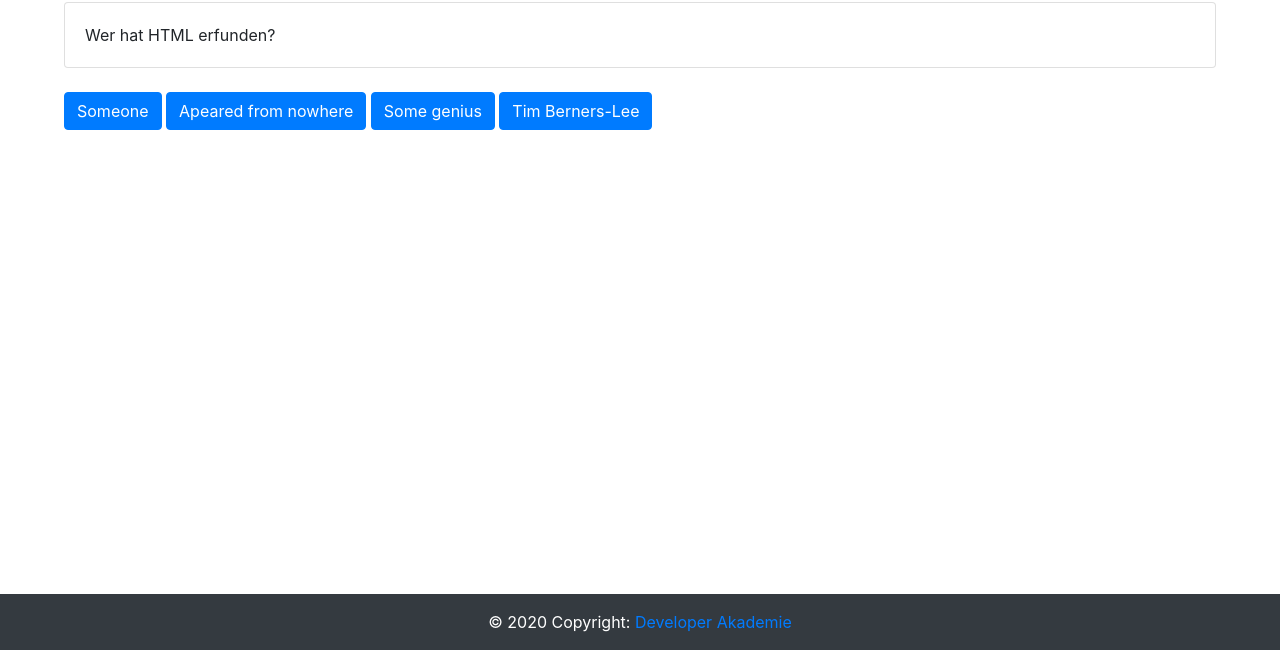
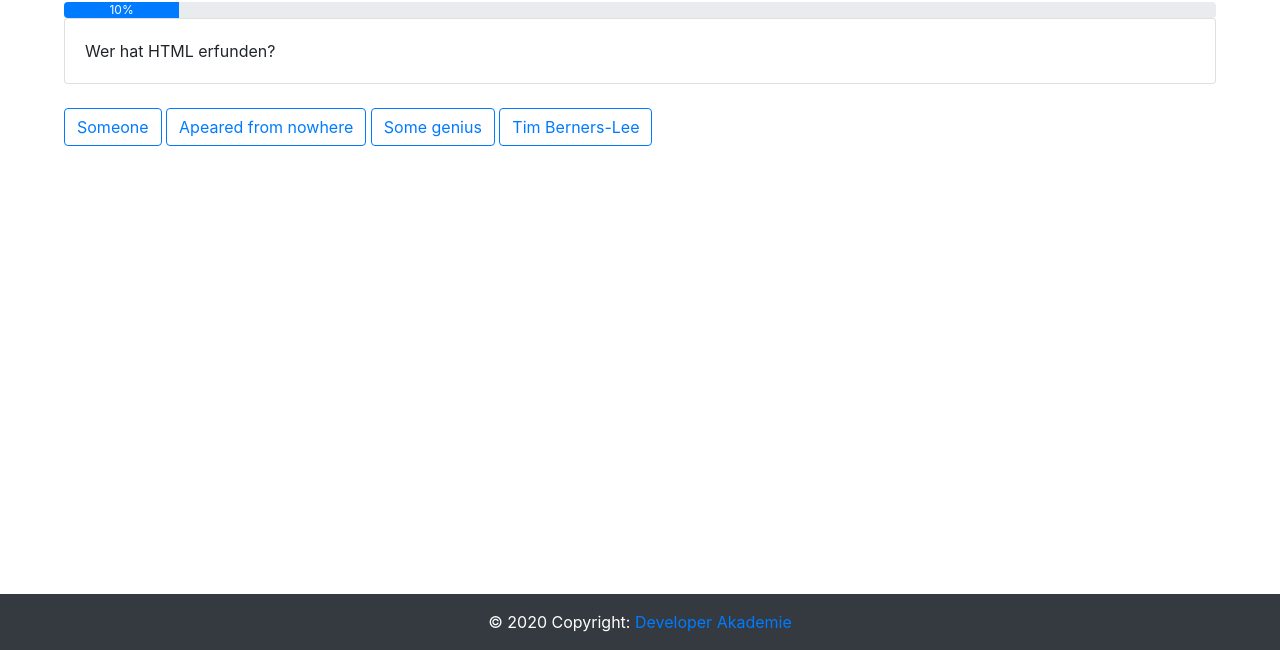
Before and after one commit to vamix2012/QuizAppJS, a plain HTML site: page index.html in a window 1280 px wide. Shown: the part 150-800 px from the top of the page. Drawn offline with nearby package versions, Linux system fonts and the light colour scheme.

Commit message:
added button for next question, progressbar and some new logic

```diff
--- a/game.js
+++ b/game.js
@@ -1,36 +1,69 @@
-let answer_1 = 'Someone';
-let answer_2 = 'Apeared from nowhere';
-let answer_3 = 'Some genius';
-let answer_4 = 'Tim Berners-Lee';
+let question_1 = 'Wer hat HTML erfunden?';
 
+let question_1_answer_1 = 'Someone';
+let question_1_answer_2 = 'Apeared from nowhere';
+let question_1_answer_3 = 'Some genius';
+let question_1_answer_4 = 'Tim Berners-Lee';
+
+let question_2 = 'Was bedeutet das HTML Tag &lt;a&gt;?'
+let question_2_answer_1 = 'Some Tag';
+let question_2_answer_2 = 'Italic';
+let question_2_answer_3 = 'Something';
+let question_2_answer_4 = 'Ein Link';
+
+let right_answer;
+let question_number = 0;
+let progress = 0;
+
+function hideElements() {
+    document.getElementById('right-answer').classList.add('d-none');
+    document.getElementById('next-btn').classList.add('d-none');
+}
 function nextQuestion() {
-    document.getElementById('question').innerHTML = 'Wer hat HTML erfunden?';
+    hideElements();
+    question_number = question_number + 1;
+    progress = question_number * 10;
+    document.getElementById('progress-bar').innerHTML = progress + '%';
+    document.getElementById('progress-bar').style.width = progress + '%';
+    if (question_number == 1) {
+        loadQuestion1();
 
-    document.getElementById('answer1').innerHTML = answer_1;
-    document.getElementById('answer2').innerHTML = answer_2;
-    document.getElementById('answer3').innerHTML = answer_3;
-    document.getElementById('answer4').innerHTML = answer_4;
+    }
+    if (question_number == 2) {
+        loadQuestion2();
+
+    }
+
+    function loadQuestion1() {
+        document.getElementById('question').innerHTML = question_1;
+        document.getElementById('answer1').innerHTML = question_1_answer_1;
+        document.getElementById('answer2').innerHTML = question_1_answer_2;
+        document.getElementById('answer3').innerHTML = question_1_answer_3;
+        document.getElementById('answer4').innerHTML = question_1_answer_4;
+        right_answer = 4;
+    }
+
+    function loadQuestion2() {
+        document.getElementById('question').innerHTML = question_2;
+        document.getElementById('answer1').innerHTML = question_2_answer_1;
+        document.getElementById('answer2').innerHTML = question_2_answer_2;
+        document.getElementById('answer3').innerHTML = question_2_answer_3;
+        document.getElementById('answer4').innerHTML = question_2_answer_4;
+        right_answer = 4;
+
+    }
 }
 
 function answer(a) {
-    let selected_answer;
 
-    if (a == 1) {
-        selected_answer = answer_1;
-    } else if (a == 2) {
-        selected_answer = answer_2;
-    } else if (a == 3) {
-        selected_answer = answer_3;
-    } else {
-        selected_answer = answer_4;
-    }
 
-    if (selected_answer != answer_4) {
+    if (a != right_answer) {
         document.getElementById('wrong-answer').classList.remove('d-none');
         document.getElementById('right-answer').classList.add('d-none');
     } else {
 
         document.getElementById('right-answer').classList.remove('d-none');
         document.getElementById('wrong-answer').classList.add('d-none');
+        document.getElementById('next-btn').classList.remove('d-none')
     }
 }
--- a/index.html
+++ b/index.html
@@ -25,18 +25,24 @@
   <div id="wrong-answer" class="alert alert-danger d-none" role="alert">
     Falsch!!!
   </div>
-
+  <div class="progress">
+    <div id="progress-bar" class="progress-bar" style="width: 0%;">0%</div>
+  </div>
   <div class="card">
-        <div  class="card-body" id="question">
+    <div class="card-body" id="question">
       In diesm abschnitt wird eine frage gestellt!!
     </div>
   </div>
   <div class="mt-4">
-    <button onclick="answer(1)" id="answer1" class="btn btn-primary">Antwort A</button>
-    <button onclick="answer(2)" id="answer2" class="btn btn-primary">Antwort B</button>
-    <button onclick="answer(3)" id="answer3" class="btn btn-primary">Antwort C</button>
-    <button onclick="answer(4)" id="answer4" class="btn btn-primary">Antwort D</button>
+    <button onclick="answer(1)" id="answer1" class="btn btn-outline-primary">Antwort A</button>
+    <button onclick="answer(2)" id="answer2" class="btn btn-outline-primary">Antwort B</button>
+    <button onclick="answer(3)" id="answer3" class="btn btn-outline-primary">Antwort C</button>
+    <button onclick="answer(4)" id="answer4" class="btn btn-outline-primary">Antwort D</button>
   </div>
+  <div class="mt-4">
+    <button onclick="nextQuestion()" id="next-btn" class="btn btn-info d-none">Nächste Frage</button>
+  </div>
+
 
   <!-- Footer -->
   <footer class="page-footer font-small bg-dark">
```
Lines whose indentation alone changed are shown as unchanged.
